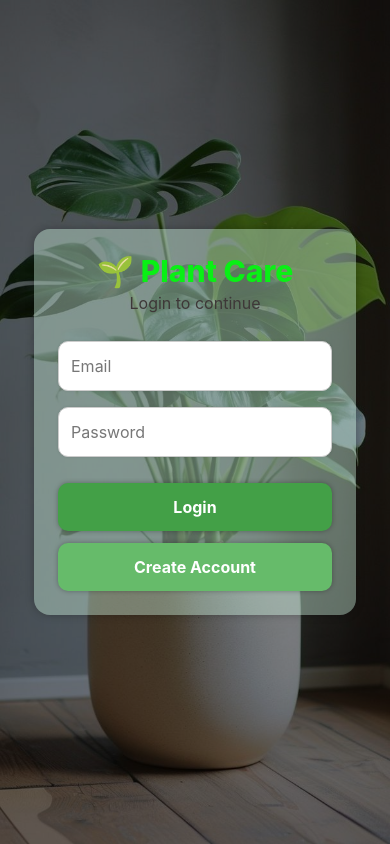
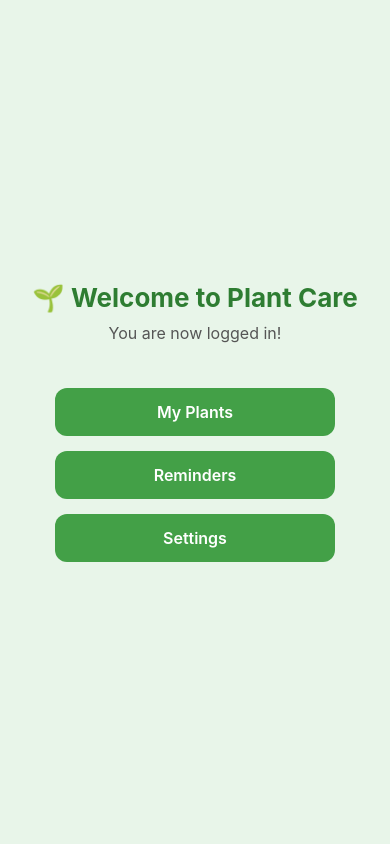
Before and after one commit to ayeshaushani/Plant-Care-App, a React Native app: screen /Dashboard in a window 390 px wide. Built offline with nearby package versions, Linux system fonts and the light colour scheme.

Commit message:
set navigate login to dashboard

```diff
--- a/App.tsx
+++ b/App.tsx
@@ -1,16 +1,32 @@
-import { StatusBar, StyleSheet, Text, View } from 'react-native'
-import React from 'react'
+import { StatusBar, StyleSheet, Text, View } from 'react-native';
+import React from 'react';
 import { NavigationContainer } from '@react-navigation/native';
-import { createNativeStackNavigator } from '@react-navigation/native-stack'
-import  Login  from './app/(screen)/Login'
+import { createNativeStackNavigator } from '@react-navigation/native-stack';
+
+// screens
+import Login from './app/(screen)/Login';
+import Dashboard from './app/(screen)/dashboard';  // 👈 oyage Dashboard.tsx import karanna
 
 const Stack = createNativeStackNavigator();
-export default function App(){
+
+export default function App() {
   return (
     <NavigationContainer>
-        <Stack.Navigator initialRouteName='Login'>
-            <Stack.Screen name='Login' component={Login} options={{ headerShown: false}}/>
-        </Stack.Navigator>
+      <StatusBar barStyle="light-content" backgroundColor="#2e7d32" />
+      <Stack.Navigator initialRouteName="Login">
+        <Stack.Screen
+          name="Login"
+          component={Login}
+          options={{ headerShown: false }}
+        />
+        <Stack.Screen
+          name="Dashboard"
+          component={Dashboard}
+          options={{ headerShown: false }}
+        />
+      </Stack.Navigator>
     </NavigationContainer>
   );
 }
+
+const styles = StyleSheet.create({});
--- a/app/(screen)/Login.tsx
+++ b/app/(screen)/Login.tsx
@@ -11,6 +11,7 @@ import {
 import React, { useState } from 'react';
 import { FIREBASE_AUTH } from './../../firebase';
 import { createUserWithEmailAndPassword, signInWithEmailAndPassword } from 'firebase/auth';
+import { useNavigation } from '@react-navigation/native';
 
 const Login = () => {
   const [email, setEmail] = useState('');
@@ -18,12 +19,17 @@ const Login = () => {
   const [loading, setLoading] = useState(false);
   const auth = FIREBASE_AUTH;
 
+  const navigation = useNavigation();  // 👈 move this INSIDE component
+
   const signIn = async () => {
     setLoading(true);
     try {
       const response = await signInWithEmailAndPassword(auth, email, password);
       console.log(response);
-      alert('Check your emails!');
+
+      // ✅ navigate to Dashboard on success
+      navigation.navigate('Dashboard' as never);
+      // 👆 type error fix karanna `as never` danna
     } catch (error: any) {
       console.log(error);
       alert('Sign in failed: ' + error.message);
@@ -37,7 +43,9 @@ const Login = () => {
     try {
       const response = await createUserWithEmailAndPassword(auth, email, password);
       console.log(response);
-      alert('Check your emails!');
+
+      // ✅ navigate to Dashboard on success
+      navigation.navigate('Dashboard' as never);
     } catch (error: any) {
       console.log(error);
       alert('Sign up failed: ' + error.message);
@@ -48,7 +56,7 @@ const Login = () => {
 
   return (
     <ImageBackground
-      source={require('./../../assets/images/plant-indoor.jpg')} // background image
+      source={require('./../../assets/images/plant-indoor.jpg')}
       style={styles.background}
       resizeMode="cover"
     >
@@ -176,82 +184,3 @@ const styles = StyleSheet.create({
     color: '#fff',
   },
 });
-
-// import { ActivityIndicator, Button, KeyboardAvoidingView, StyleSheet, Text, TextInput, View } from 'react-native'
-// import React, { useState } from 'react'
-// import { FIREBASE_AUTH } from './../../firebase'
-// import { createUserWithEmailAndPassword, signInWithEmailAndPassword }  from 'firebase/auth';
-
-
-
-// const Login = () => {
-//     const [email, setEmail] = useState('');
-//     const [password, setPassword] = useState('');
-//     const [loading, setLoading] = useState(false);
-//     const auth= FIREBASE_AUTH;
-
-//     const signIn = async () =>{
-//         setLoading(true);
-//         try{
-//             const response = await signInWithEmailAndPassword(auth,email,password);
-//             console.log(response);
-//             alert('cheack your emails!');
-//         } catch(error: any){
-//             console.log(error);-
-//             alert('sign in failed: '+ error.message)
-//         }finally{
-//             setLoading(false);
-//         }
-//     }
-
-//     const signUp = async () => {
-//          setLoading(true);
-//         try{
-//             const response = await createUserWithEmailAndPassword(auth,email,password);
-//              console.log(response);
-//             alert('cheack your emails!');
-//         } catch(error: any){
-//             console.log(error);-
-//             alert('sign in failed: '+ error.message)
-//         }finally{
-//             setLoading(false);
-//         }
-//     }
-
-//   return (
-//     <View style = {styles.container}>
-//         <KeyboardAvoidingView behavior='padding'>
-//         <TextInput value={email} style={styles.input} placeholder='Email' autoCapitalize='none' onChangeText={(text) => setEmail(text)}></TextInput>
-//         <TextInput secureTextEntry={true} value={password} style={styles.input} placeholder='Password' autoCapitalize='none' onChangeText={(text) => setPassword(text)}></TextInput>
-
-//         { loading ? (
-//             <ActivityIndicator size='large' color='#0000ff'/>
-//         ): (
-//             <>
-//               <Button title='Login' onPress={signIn}/>
-//               <Button title='Create account' onPress={signUp}/>
-//             </>
-//         )}
-//       </KeyboardAvoidingView>
-//     </View>
-//   );
-// };
-
-// export default Login
-
-// const styles = StyleSheet.create({
-//     container: {
-//         marginHorizontal:20,
-//         flex:1,
-//         justifyContent:'center',
-//     },
-//     input:{
-//         marginVertical:4,
-//         height:50,
-//         borderWidth:1,
-//         borderRadius:4,
-//         padding:10,
-//         backgroundColor: '#fff',
-
-//     },
-// });
--- /dev/null
+++ b/app/(screen)/dashboard.tsx
@@ -0,0 +1,62 @@
+import React from 'react';
+import { View, Text, StyleSheet, TouchableOpacity } from 'react-native';
+
+const Dashboard = () => {
+  return (
+    <View style={styles.container}>
+      <Text style={styles.title}>🌱 Welcome to Plant Care</Text>
+      <Text style={styles.subtitle}>You are now logged in!</Text>
+
+      <TouchableOpacity style={styles.btn}>
+        <Text style={styles.btnText}>My Plants</Text>
+      </TouchableOpacity>
+
+      <TouchableOpacity style={styles.btn}>
+        <Text style={styles.btnText}>Reminders</Text>
+      </TouchableOpacity>
+
+      <TouchableOpacity style={styles.btn}>
+        <Text style={styles.btnText}>Settings</Text>
+      </TouchableOpacity>
+    </View>
+  );
+};
+
+export default Dashboard;
+
+const styles = StyleSheet.create({
+  container: {
+    flex: 1,
+    backgroundColor: '#e8f5e9',
+    justifyContent: 'center',
+    alignItems: 'center',
+    padding: 20,
+  },
+  title: {
+    fontSize: 26,
+    fontWeight: 'bold',
+    marginBottom: 10,
+    color: '#2e7d32',
+    textAlign: 'center',
+  },
+  subtitle: {
+    fontSize: 16,
+    color: '#555',
+    marginBottom: 30,
+    textAlign: 'center',
+  },
+  btn: {
+    backgroundColor: '#43a047',
+    paddingVertical: 14,
+    paddingHorizontal: 24,
+    borderRadius: 12,
+    marginTop: 15,
+    width: '80%',
+    alignItems: 'center',
+  },
+  btnText: {
+    color: '#fff',
+    fontSize: 16,
+    fontWeight: '600',
+  },
+});
```
